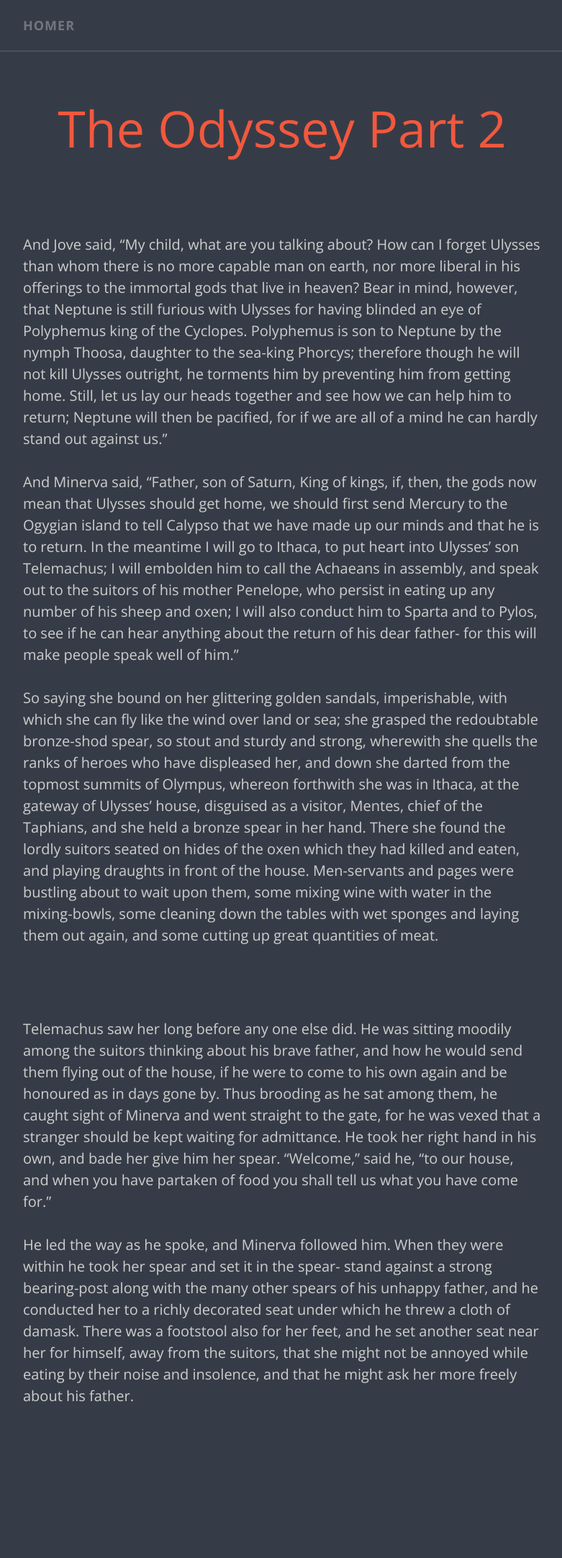
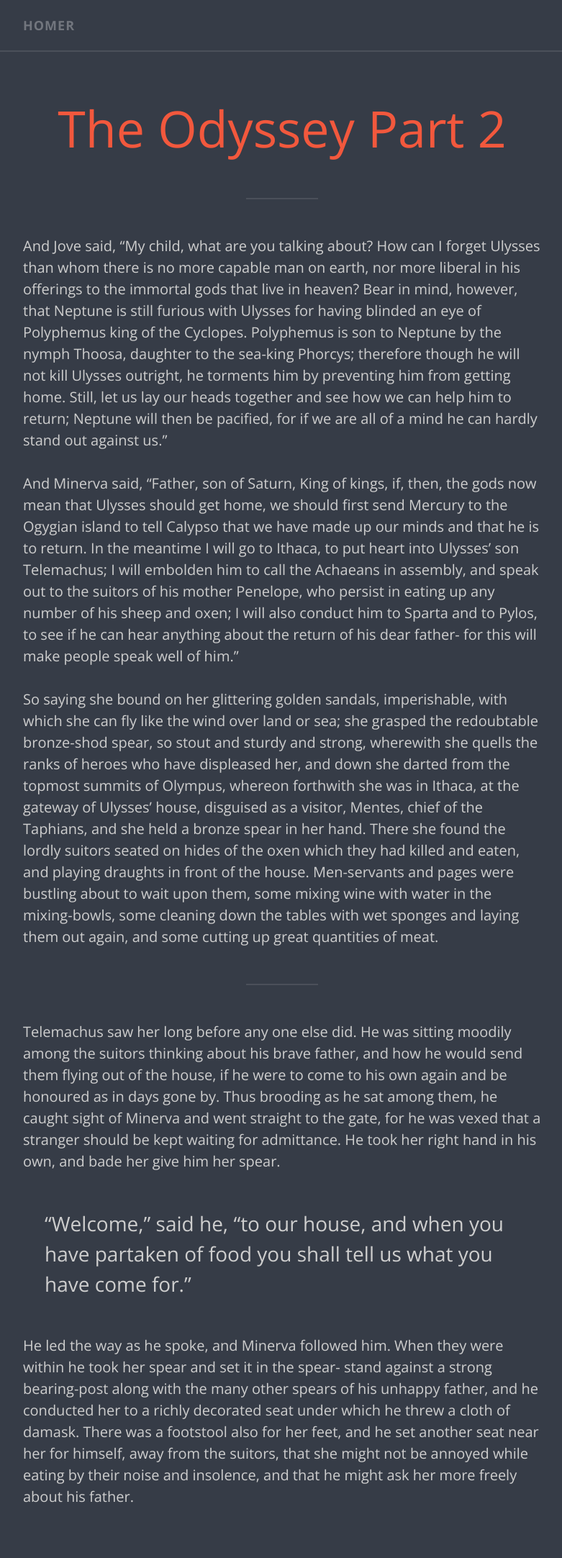
Before and after one commit to aekaplan/design-workshop, a Jekyll site: the page built from _posts/2014-03-13-the-odyssey-part-2.markdown, in a window 1280 px wide. Shown: the whole page at 72% size, without its empty margins (248-1029 px from the left). Built offline with Jekyll 4.4.1, drawn with Linux system fonts in a browser that asks for light colours; Markdown is read by kramdown in place of the engine named in the settings; before the commit the page ends 2025 px from its top, so only the background shows below that.

Commit message:
updates styles

```diff
--- a/_posts/2014-03-13-the-odyssey-part-2.markdown
+++ b/_posts/2014-03-13-the-odyssey-part-2.markdown
@@ -33,7 +33,8 @@ Telemachus saw her long before any one else did. He was sitting moodily among th
 and how he would send them flying out of the house, if he were to come to his own again and be honoured as in days gone by.
 Thus brooding as he sat among them, he caught sight of Minerva and went straight to the gate, for he was vexed that a
 stranger should be kept waiting for admittance. He took her right hand in his own, and bade her give him her spear.
-"Welcome," said he, "to our house, and when you have partaken of food you shall tell us what you have come for."
+
+>"Welcome," said he, "to our house, and when you have partaken of food you shall tell us what you have come for."
 
 He led the way as he spoke, and Minerva followed him. When they were within he took her spear and set it in the spear- stand
 against a strong bearing-post along with the many other spears of his unhappy father, and he conducted her to a richly
--- a/css/main.css
+++ b/css/main.css
@@ -9,10 +9,10 @@
 
 body {
   background: #363c47;
+  color: #cecece;
   font: 400 100%/1.5 "Open Sans", serif;
-  color: #cecece;
+  -webkit-font-smoothing: antialiased;
   text-rendering: optimizeLegibility;
-  -webkit-font-smoothing: antialiased;
 }
 
 @media (min-width: 40em) {
@@ -35,20 +35,24 @@ a:hover {
   text-decoration: none;
 }
 
-::selection { background: rgba(255, 255, 255, 0.1); }
-::-moz-selection { background: rgba(255, 255, 255, 0.1); }
+::selection { background: rgba(255,255,255,0.1); }
+::-moz-selection { background: rgba(255,255,255,0.1); }
 
 /* Header
    ========================================================================== */
 
 header {
-  border-bottom: 2px solid rgba(255, 255, 255, 0.1);
-  margin-bottom: 3em;
+  border-bottom: 2px solid rgba(255,255,255,0.1);
+  margin-bottom: 1.5em;
   padding: 1em 0;
 }
 
+@media (min-width: 40em ) {
+  header { margin-bottom: 3em; }
+}
+
 .logo {
-  color: rgba(255, 255, 255, 0.3);
+  color: rgba(255,255,255,0.3);
   font-size: .9em;
   font-weight: 700;
   letter-spacing: 1px;
@@ -56,7 +60,7 @@ header {
 }
 
 .logo:hover {
-  color: rgba(255, 255, 255, 0.5);
+  color: rgba(255,255,255,0.5);
   text-decoration: none;
 }
 
@@ -104,7 +108,7 @@ h2 {
 }
 
 h3 {
-  color: rgba(255, 255, 255, 0.3);
+  color: rgba(255,255,255,0.3);
   font-size: 1em;
   font-weight: 700;
   line-height: 1.5em;
@@ -130,29 +134,34 @@ p {
 
 blockquote { margin: 1.5em 0; }
 
-@media (min-width: 40em) {
-  blockquote { margin: 3em; }
+blockquote p {
+  font-size: 1.2em;
+  font-weight: 300;
 }
 
-blockquote p {
-  font-size: 1.5em;
-  font-weight: 300;
+@media (min-width: 40em) {
+  blockquote { margin: 2.5em 1.5em; }
+  blockquote p { font-size: 1.4em; }
 }
 
 /* Dividers
    ========================================================================== */
 
 hr {
-  border-top: 2px solid rgba(255, 255, 255, 0.1);
   border: 0;
+  border-top: 2px solid rgba(255,255,255,0.1);
   height: 0;
-  margin: 2.5em auto;
+  margin: 2em auto;
   max-width: 5em;
 }
 
 hr.short {
   margin: 1em auto 2em auto;
   max-width: 2em;
+}
+
+@media (min-width: 40em) {
+  hr { margin: 2.5em auto; }
 }
 
 /* Posts
@@ -170,7 +179,7 @@ hr.short {
 }
 
 .post-date {
-  color: rgba(255, 255, 255, 0.3);
+  color: rgba(255,255,255,0.3);
   display: block;
 }
 
```
